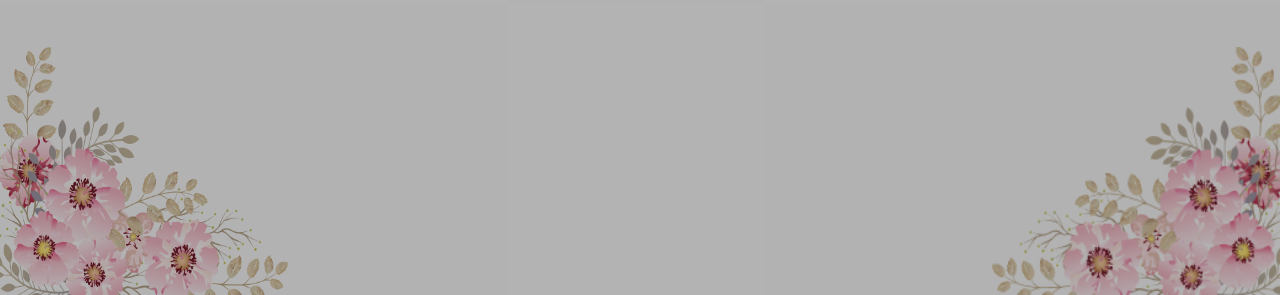
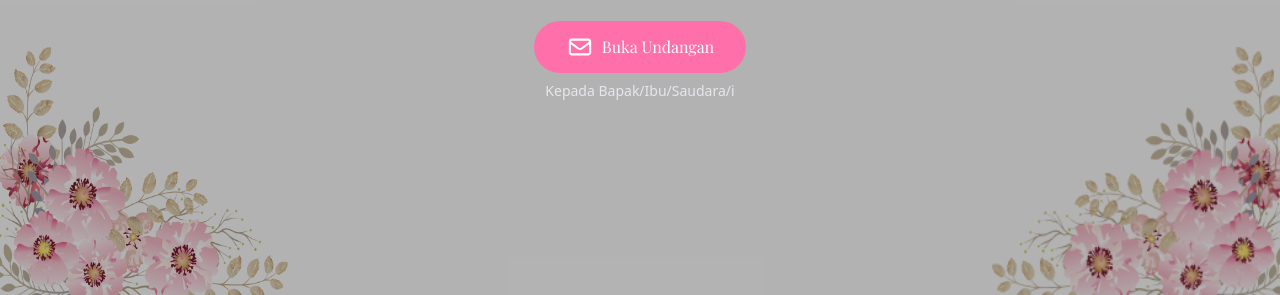
Before and after one commit to maulanaibnusahban/undangan, a plain HTML site: page index.html in a window 1280 px wide. Shown: the part 505-800 px from the top of the page. Drawn offline with nearby package versions, Linux system fonts and the light colour scheme; a web font is replaced by a local one.

```diff
--- a/index.html
+++ b/index.html
@@ -21,7 +21,7 @@
       <img src="asset/Floral_Element_bottom_left.png" class="absolute bottom-0 left-0 w-42 h-42 lg:w-72 lg:h-62" alt="flora bottom left" />
       <img src="asset/Floral_Element_bottom_right.png" class="absolute bottom-0 right-0 w-46 h-46 lg:w-72 lg:h-62" alt="flora bottom right" />
       <div class="absolute inset-0 bg-black/30"></div>
-      <div class="relative z-10 flex flex-col h-auto items-center text-center text-white gap-6 animate-fade-in-up">
+      <div class="relative z-10 flex flex-col h-screen items-center justify-center text-center text-white gap-6 animate-fade-in-up">
         <div class="rounded-full border-2 border-white w-14 h-14 flex items-center justify-center">
           <img src="asset/envelope_close.svg" alt="envelope" class="w-10 h-10" />
         </div>
@@ -139,7 +139,6 @@
 
             <!-- Card Mempelai Wanita -->
             <div <div class="card bg-white rounded-2xl border-2 border-pink-300 flex flex-col items-center text-center w-full md:w-[320px] gap-1">
-              >
               <img
                 src="asset/mempelai_wanita.jpg"
                 alt="Mempelai Wanita"
```
